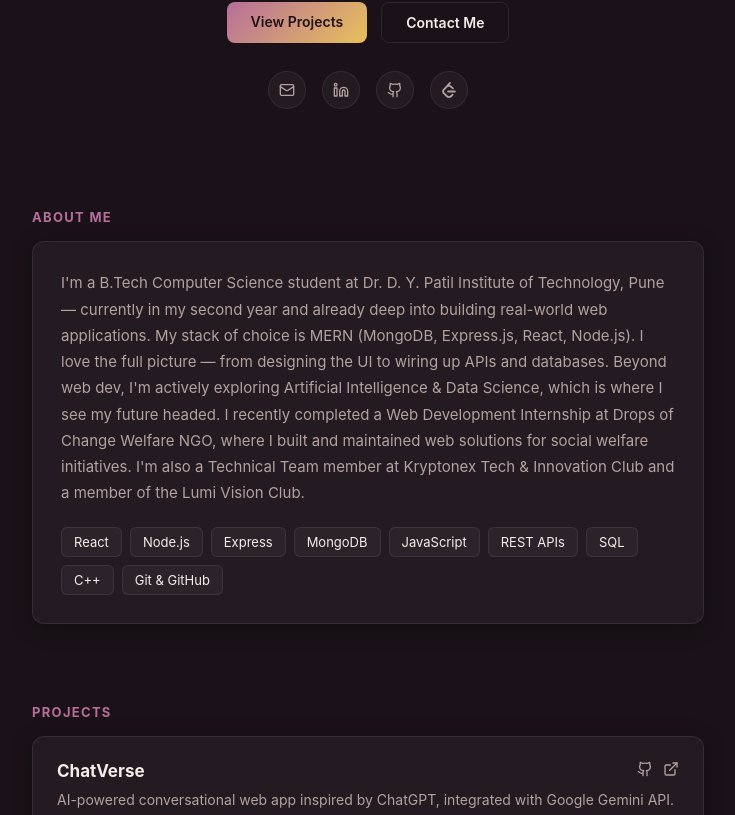
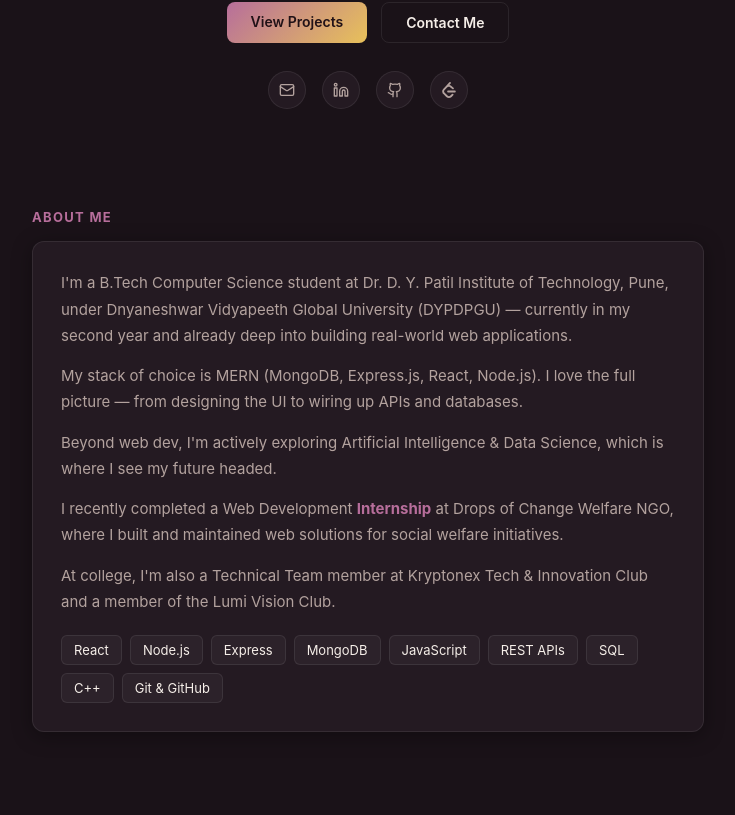
Before and after one commit to vaishnaviimahajann/portfolio, a React (Vite) app: page / in a window 1280 px wide. Shown: the part 505-1320 px from the top of the page, without its empty margins (272-1007 px from the left). Built offline with nearby package versions, Linux system fonts and the light colour scheme.

Commit message:
Update About Me section

```diff
--- a/src/App.jsx
+++ b/src/App.jsx
@@ -186,19 +186,35 @@ export default function App() {
       <section id="about" className="section" style={{ maxWidth: "720px", margin: "0 auto", padding: "40px 24px" }}>
         <h2 style={{ fontSize: "13px", letterSpacing: "0.1em", color: GRAD1, fontWeight: 700, marginBottom: "16px" }}>ABOUT ME</h2>
         <div style={{ background: T.card, border: `1px solid ${T.line}`, borderRadius: "12px", padding: "28px", boxShadow: T.shadow }}>
-         <p style={{ color: T.dim, lineHeight: 1.75, fontSize: "15px", margin: 0 }}>
-  I'm a B.Tech Computer Science student at Dr. D. Y. Patil Institute of
-  Technology, Pune — currently in my second year and already deep into
-  building real-world web applications. My stack of choice is MERN
-  (MongoDB, Express.js, React, Node.js). I love the full picture — from
-  designing the UI to wiring up APIs and databases. Beyond web dev, I'm
-  actively exploring Artificial Intelligence & Data Science, which is
-  where I see my future headed. I recently completed a Web Development
-  Internship at Drops of Change Welfare NGO, where I built and maintained
-  web solutions for social welfare initiatives. I'm also a Technical Team
-  member at Kryptonex Tech & Innovation Club and a member of the Lumi
-  Vision Club.
-</p>
+
+              <div style={{ color: T.dim, lineHeight: 1.75, fontSize: "15px" }}>
+  <p style={{ margin: "0 0 14px" }}>
+    I'm a B.Tech Computer Science student at Dr. D. Y. Patil Institute of
+    Technology, Pune, under Dnyaneshwar Vidyapeeth Global University
+    (DYPDPGU) — currently in my second year and already deep into building
+    real-world web applications.
+  </p>
+  <p style={{ margin: "0 0 14px" }}>
+    My stack of choice is MERN (MongoDB, Express.js, React, Node.js). I
+    love the full picture — from designing the UI to wiring up APIs and
+    databases.
+  </p>
+  <p style={{ margin: "0 0 14px" }}>
+    Beyond web dev, I'm actively exploring Artificial Intelligence & Data
+    Science, which is where I see my future headed.
+  </p>
+  <p style={{ margin: "0 0 14px" }}>
+    I recently completed a Web Development{" "}
+    <span style={{ color: GRAD1, fontWeight: 700 }}>Internship</span> at
+    Drops of Change Welfare NGO, where I built and maintained web
+    solutions for social welfare initiatives.
+  </p>
+  <p style={{ margin: 0 }}>
+    At college, I'm also a Technical Team member at Kryptonex Tech &
+    Innovation Club and a member of the Lumi Vision Club.
+  </p>
+</div>
+
           <div style={{ display: "flex", flexWrap: "wrap", gap: "8px", marginTop: "20px" }}>
             {SKILLS.map((s) => (
               <span key={s} className="skill-pill" style={{ border: `1px solid ${T.line}`, borderRadius: "6px", padding: "6px 12px", fontSize: "13px", color: T.text, background: T.pillBg }}>
```
